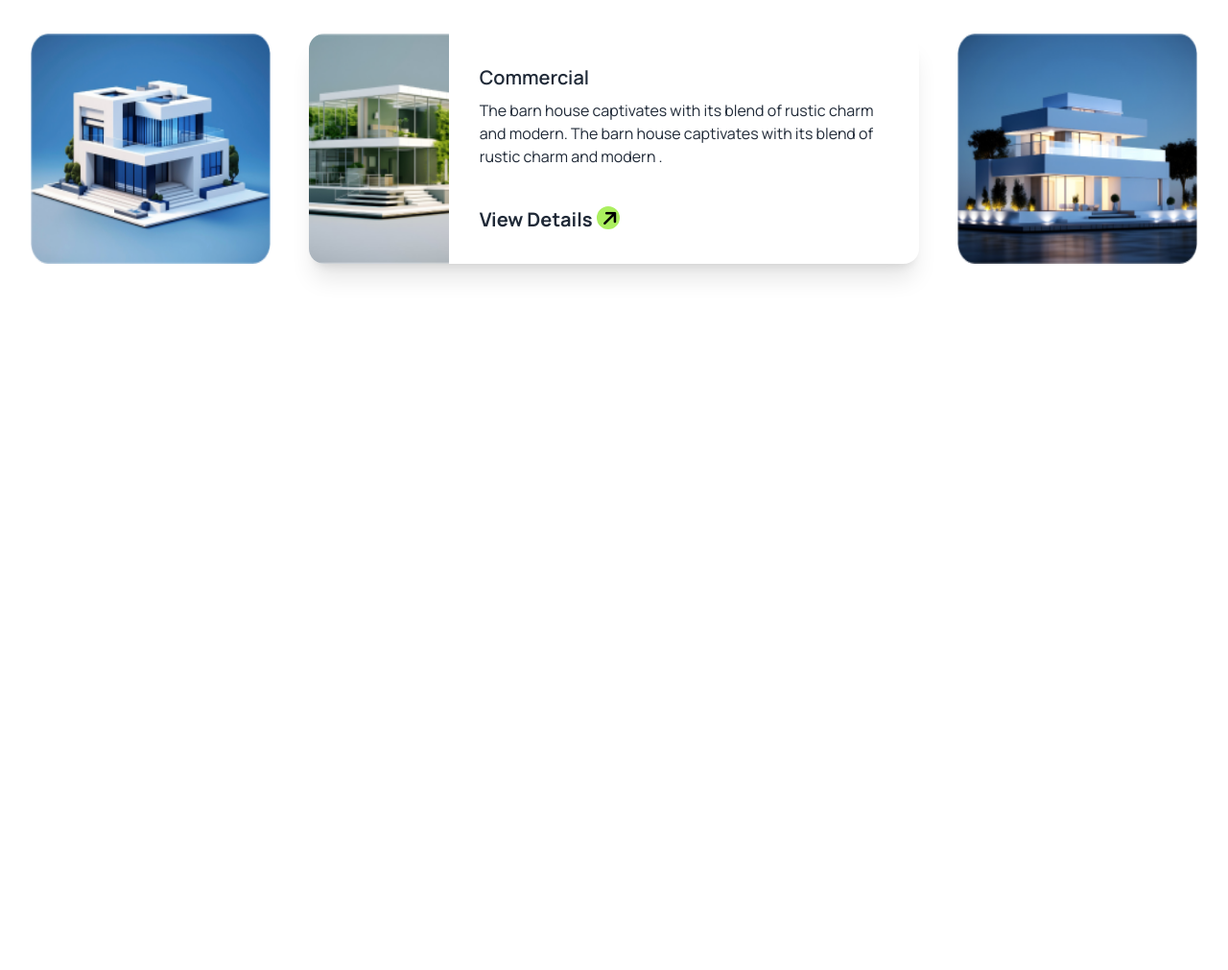
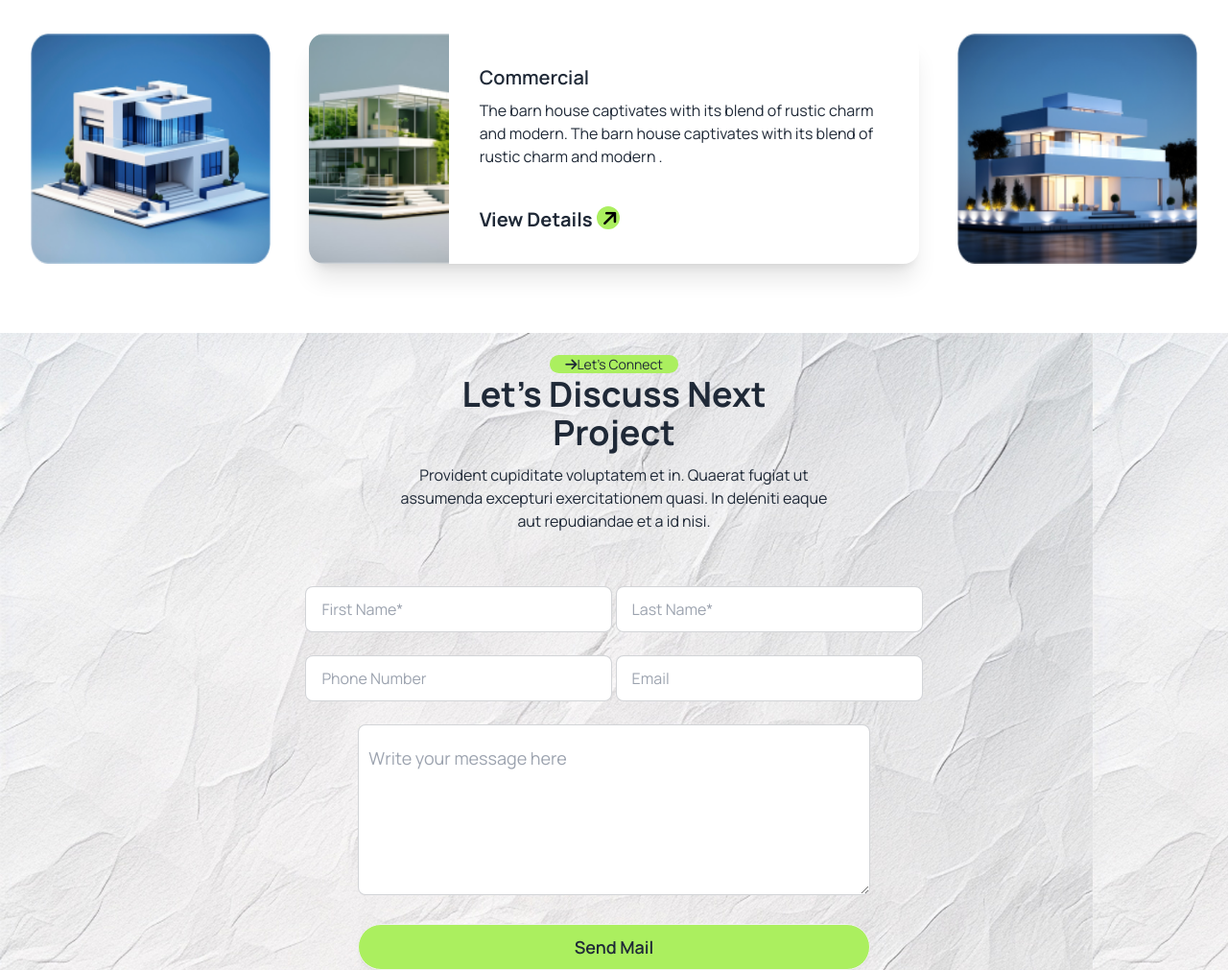
Before and after one commit to MORSHED-ALAM-s/rinterio, a plain HTML site: page index.html in a window 1280 px wide. Shown: the part 2667-3678 px from the top of the page at 96% size. Before the commit the page ends 3014 px from the top, so only its background shows below. Drawn offline with nearby package versions, Linux system fonts and the light colour scheme.

Commit message:
form section added

```diff
--- a/index.html
+++ b/index.html
@@ -263,6 +263,39 @@
             </div>
           </div>
         </section>
+        <!-- form section -->
+         <section class="bg-[url('./assets/bg.jpg')]">
+              <div class="md:container md:mx-auto">
+                <div class="hero min-h-40 mt-10">
+                  <div class="text-center">
+                    <div class="max-w-md max-sm:w-72 mt-5">
+                      <a class="btn-md rounded-full bg-cucolor text-sm"><i class="fa-sharp fa-solid fa-arrow-right"></i>Let’s Connect</a>
+                      <h1 class="text-4xl font-bold">Let’s Discuss Next Project</h1>
+                      <p class="py-3 mb-5 max-sm:text-center">
+                        Provident cupiditate voluptatem et in. Quaerat fugiat ut assumenda excepturi exercitationem
+                        quasi. In deleniti eaque aut repudiandae et a id nisi.
+                      </p>
+                    </div>
+                  </div>
+                </div>
+                <div class="w-full text-center">
+                    <form action="" class="space-y-6">
+                      <input type="text" placeholder="First Name*" class="input input-bordered w-full max-w-xs" />
+                      <input type="text" placeholder="Last Name*" class="input input-bordered w-full max-w-xs" />
+                      <br>
+                      <input type="number" placeholder="Phone Number" class="input input-bordered w-full max-w-xs" />
+                      <input type="text" placeholder="Email" class="input input-bordered w-full max-w-xs" />
+                      <br>
+                      <textarea rows="4"
+                      placeholder="Write your message here"
+                      class="textarea textarea-bordered textarea-lg px-2.5 w-5/12"></textarea>
+
+                      <br>
+                      <a class="btn rounded-full bg-cucolor md:text-lg w-5/12">Send Mail</a>
+                    </form>
+                </div>
+              </div>
+         </section>
      </main>
      <!-- footer -->
       <footer></footer>
```
